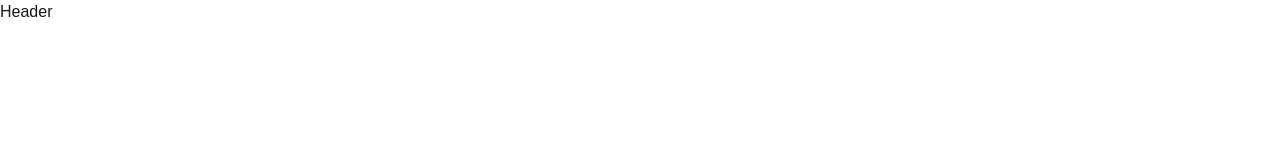
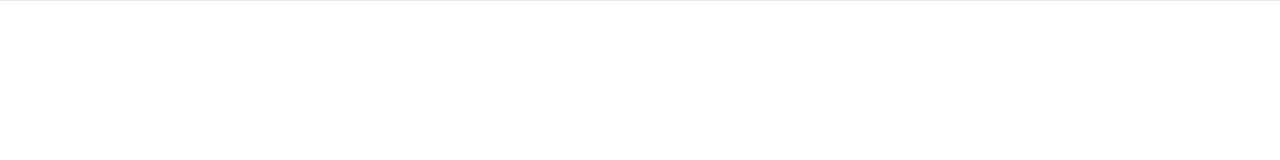
Before and after one commit to undahveeti/mern-LMS-vitalis, a Next.js app in the folder client/: page / in a window 1280 px wide. Shown: the top 160 px of the page. Built offline with nearby package versions, Linux system fonts and the light colour scheme.

Commit message:
comments for clarity

```diff
--- a/client/app/components/Header.tsx
+++ b/client/app/components/Header.tsx
@@ -1,4 +1,5 @@
-import React, {FC} from 'react'
+'use client'
+import React, {FC, useState} from 'react'
 
 type Props = {
     open: boolean;
@@ -7,8 +8,41 @@ type Props = {
 }
 
 const Header:FC<Props> = (props) => {
+
+   const [active, setActive] = useState(false);
+   const [openSidebar, setOpenSidebar] = useState(false);
+
+   // might have to use useEffect for scroll instead of attaching event listener directly, ensures that listener is cleaned up when compoennts unmount and avoids memory leaks
+
+   /* useEffect(() => {
+    const handleScroll = () => {
+      if (window.scrollY > 80) {
+        setActive(true);
+      } else {
+        setActive(false);
+      }
+    };
+  */
+   if(typeof window !== "undefined"){
+    window.addEventListener("scroll", () => {
+        if(window.scrollY > 80){
+            setActive(true)
+        } else {
+            setActive(false);
+        }
+    })
+   }
+
+  // when user scrolled: Applies a semi-transparent background in dark mode, Creates a gradient background in dark mode, fixes header to top of screen, sets w and h, ensures header appears on top w z, animates style chantge over 500ms
+  // when no scroll, no changes no fixed positioning
   return (
-    <div>Header</div>
+    <div className = 'w-full relative'>
+        <div className={`${
+         active
+        ? "dark:bg-opacity-50 dark:bg-gradient-to-b dark:from-gray-900 dark:to-black fixed top-0 left-0 w-full h-[80px] z-[80] border-b dark:border-[#ffffff1c] shadow-xl transition duration-500"
+        : "w-full border-b dark:border-[#ffffff1c] h-[80] z-[80] dark:shadow"}`}
+        ></div>
+    </div>
   )
 }
 
```
